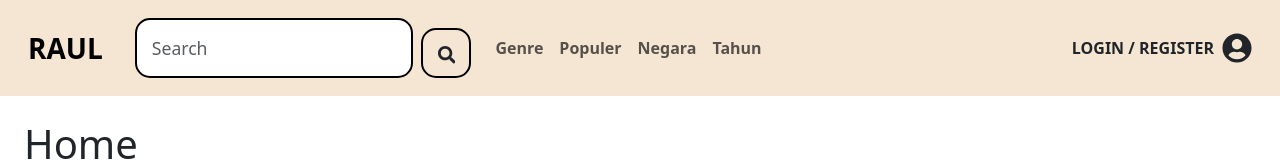
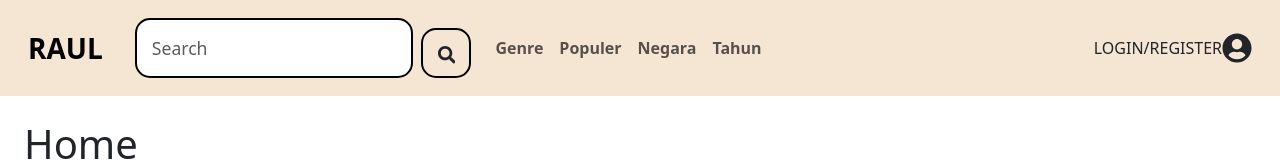
Before and after one commit to TeguhRandiAngginta/RAUL, a React (Vite) app in the folder client/: page / in a window 1280 px wide. Shown: the top 161 px of the page. Built offline with nearby package versions, Linux system fonts and the light colour scheme.

Commit message:
direct signup signin

```diff
--- a/client/src/component/Navbar.jsx
+++ b/client/src/component/Navbar.jsx
@@ -35,7 +35,9 @@ const Header = () => {
 
             {/* Login / Register */}
             <div className="d-flex align-items-center">
-            <span className="me-2 fw-bold">LOGIN / REGISTER</span>
+                <Nav.Link href="signin">LOGIN</Nav.Link>
+                <span>/</span>
+                <Nav.Link href="signup">REGISTER</Nav.Link>
             <FaUserCircle size={30} />
             </div>
         </Container>
--- /dev/null
+++ b/package.json
@@ -0,0 +1,5 @@
+{
+  "dependencies": {
+    "react": "^19.2.0"
+  }
+}
```
Also changed, not shown: 1 other file (tests, documents, lock files or other folders).
